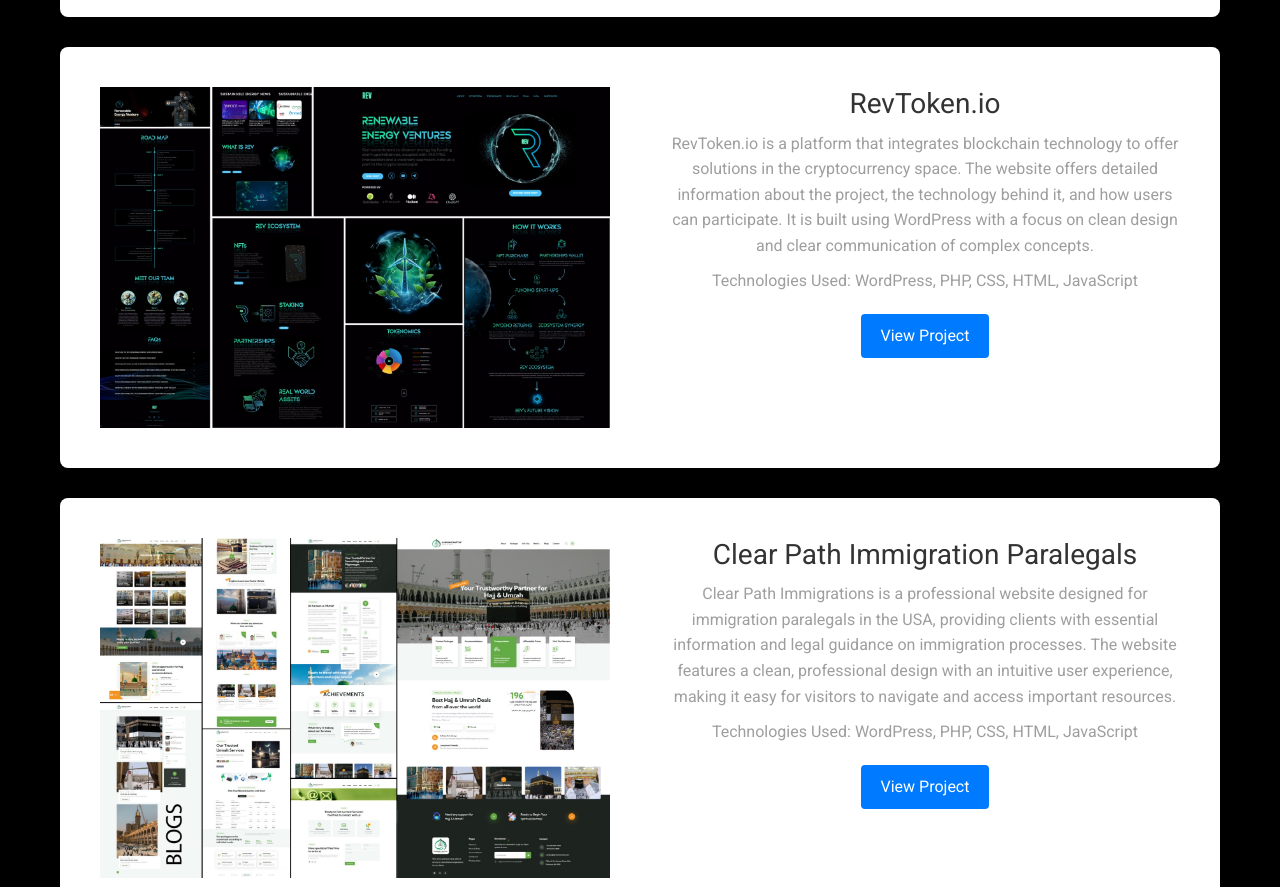
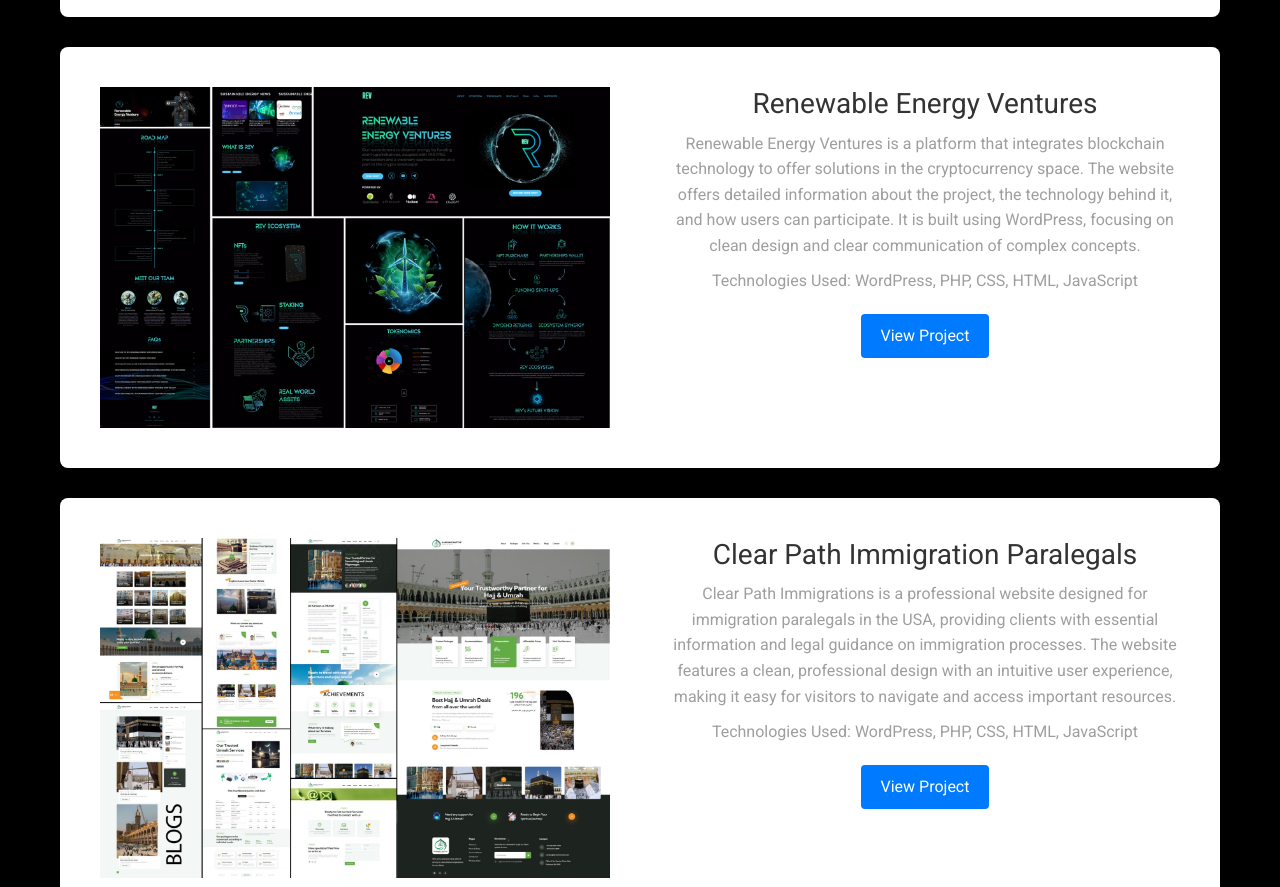
Before and after one commit to chaudharyrizwanyasin/rizwan-portfolio, a plain HTML site: page index.html in a window 1280 px wide. Shown: the part 4196-5083 px from the top of the page. Drawn offline with Linux system fonts and the light colour scheme.

Commit message:
Update index.html

```diff
--- a/index.html
+++ b/index.html
@@ -241,8 +241,8 @@
                         <p>Artdez Studio is a creative platform where I showcase web development services, offering custom solutions for businesses. The website is designed to provide clients with detailed information about services, portfolios, and an easy way to get in touch. It includes responsive design and seamless integration of WordPress functionalities.</p>
                         <p>Technologies Used: WordPress, PHP, CSS, HTML, JavaScript</p>
                         <a href="https://artdezstudio.com" target="_blank">View Project</a>
-                    </div>
-                </div>
+                    	</div>
+              	  </div>
                     <!-- Project 2 -->
                     <div class="project">
                         <div class="box"><img src="assets\img\karwan e muttaf.jpg" alt="Karwanemuttaf Portfolio" >
@@ -254,18 +254,16 @@
                         <a href="https://karwanemuttaf.com" target="_blank">View Project</a>
                         </div>
                     </div>
-
                     <!-- Project 3 -->
                     <div class="project">
                         <div class="box"><img src="assets\img\revtoken.jpg" alt="RevToken Portfolio" ></div>
                         <div class="box">
-                        <h3>RevToken.io</h3>
-                        <p>RevToken.io is a platform that integrates blockchain technology to offer solutions in the cryptocurrency space. The website offers detailed information about the project, the technology behind it, and how users can participate. It is built using WordPress with a focus on clean design and clear communication of complex concepts.</p>
+                        <h3>Renewable Energy Ventures</h3>
+                        <p>Renewable Energy Ventures is a platform that integrates blockchain technology to offer solutions in the cryptocurrency space. The website offers detailed information about the project, the technology behind it, and how users can participate. It is built using WordPress, focusing on clean design and clear communication of complex concepts.</p>
                         <p>Technologies Used: WordPress, PHP, CSS, HTML, JavaScript</p>
                         <a href="https://revtoken.io" target="_blank">View Project</a>
                         </div>
                     </div>
-
 			<!-- Project 4 -->
                     <div class="project">
                         <div class="box"><img src="assets\img\karwan e muttaf.jpg" alt="Clear path Immigrations paralegals Portfolio" >
@@ -275,9 +273,8 @@
                         <p>Clear Path Immigrations is a professional website designed for immigration paralegals in the USA, providing clients with essential information and legal guidance on immigration processes. The website features a clean, professional design with an intuitive user experience, making it easy for visitors to navigate and access important resources.</p>
 			<p>Technologies Used: WordPress, PHP, CSS, HTML, JavaScript</p>
                         <a href="https://cpipllc.com" target="_blank">View Project</a>
+                        </div>
                     </div>
-                    </div>
-
                 </div>
             </section>
         </main>
```
